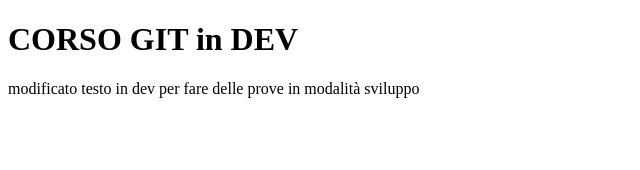
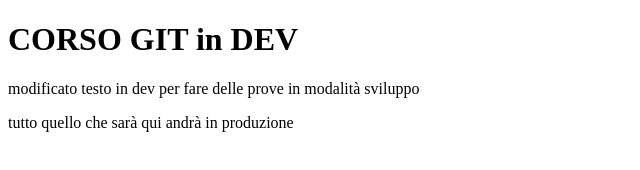
Before and after one commit to colamartinoelis/testgit, a plain HTML site: page index.html in a window 1280 px wide. Shown: the whole page, without its empty margins (0-640 px from the left). Drawn offline with Linux system fonts and the light colour scheme.

Commit message:
aggiunto le modifiche finali per il merge in master

```diff
--- a/index.html
+++ b/index.html
@@ -9,5 +9,6 @@
     <h1>CORSO GIT in DEV</h1>
 
         <p>modificato testo in dev per fare delle prove in modalità sviluppo</p>
+        <p>tutto quello che sarà qui andrà in produzione</p>
 </body>
 </html>
```
